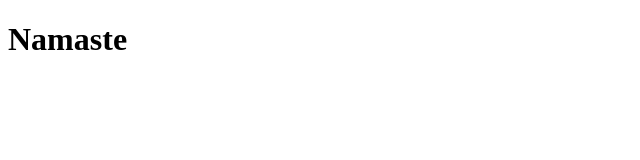
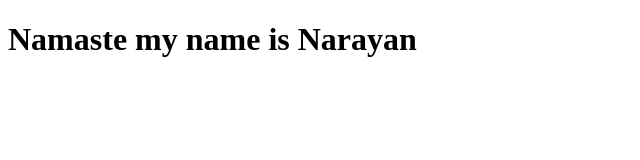
Before and after one commit to naran77/Profile, a plain HTML site: page index.html in a window 1280 px wide. Shown: the whole page, without its empty margins (0-640 px from the left). Drawn offline with Linux system fonts and the light colour scheme.

Commit message:
Update index.html

```diff
--- a/index.html
+++ b/index.html
@@ -6,6 +6,6 @@
     <title>Document</title>
 </head>
 <body>
-    <h1>Namaste</h1>
+    <h1>Namaste my name is Narayan</h1>
 </body>
 </html>
```
